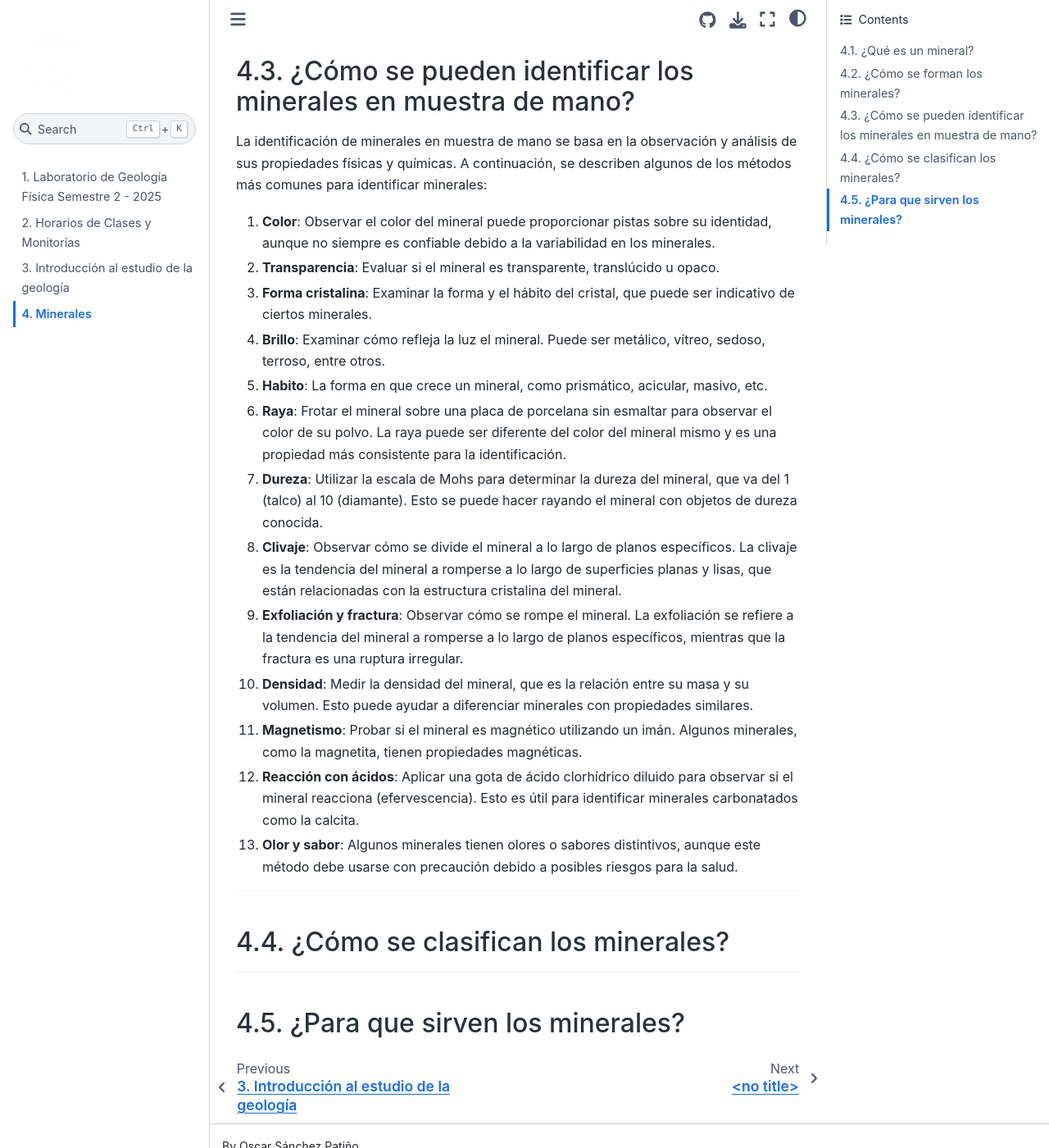
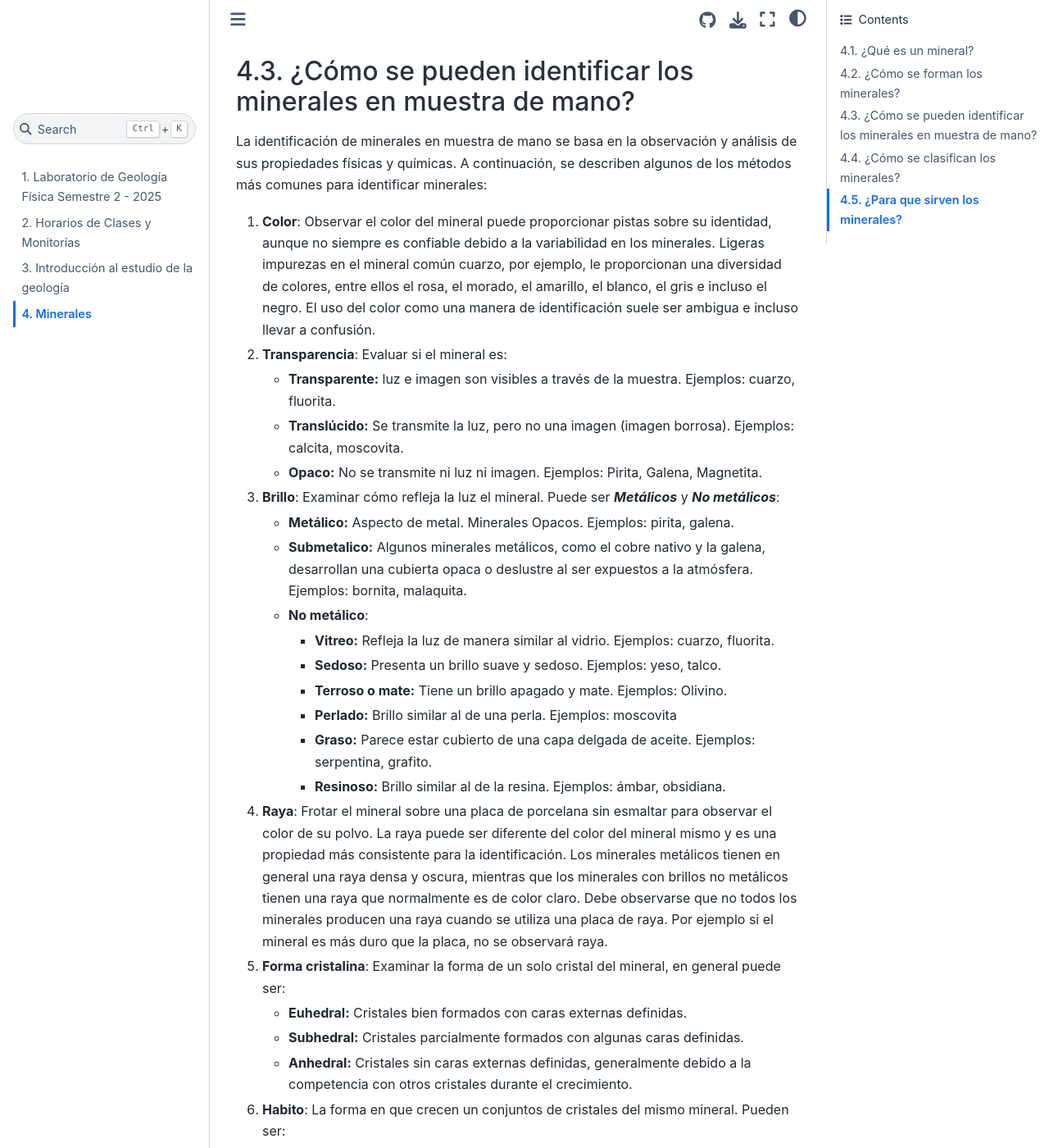
Before and after one commit to oisanchezp/Laboratorio_Geologia_Fisica, a Jupyter Book: the page built from practicas/02_minerales.md, in a window 1280 px wide and 1400 px high, scrolled down 9423 px. Shown: the whole window at 82% size. Built offline with Jupyter Book 1.0.4 settings and Sphinx 7.4.7 and the Sphinx Book theme 1.1.4, drawn with Linux system fonts in a browser that asks for light colours; cross-references to code outside the pages are shown as plain code; some of the changed text lies outside the part shown.

Commit message:
Agregan secciones al capitulo de minerales2

```diff
--- a/practicas/02_minerales.md
+++ b/practicas/02_minerales.md
@@ -220,31 +220,56 @@ Este proceso puede ocurrir de varias maneras, dependiendo de las condiciones amb
 
 La identificación de minerales en muestra de mano se basa en la observación y análisis de sus propiedades físicas y químicas. A continuación, se describen algunos de los métodos más comunes para identificar minerales:
 
-1. **Color**: Observar el color del mineral puede proporcionar pistas sobre su identidad, aunque no siempre es confiable debido a la variabilidad en los minerales.
+1. **Color**: Observar el color del mineral puede proporcionar pistas sobre su identidad, aunque no siempre es confiable debido a la variabilidad en los minerales. Ligeras impurezas en el mineral común cuarzo, por ejemplo, le proporcionan una diversidad de colores, entre ellos el rosa, el morado, el amarillo, el blanco, el gris e incluso el negro. El uso del color como una manera de identificación suele ser ambigua e incluso llevar a confusión.
 
-2. **Transparencia**: Evaluar si el mineral es transparente, translúcido u opaco.
+2. **Transparencia**: Evaluar si el mineral es:
+   - **Transparente:** luz e imagen son visibles a través de la muestra. Ejemplos: cuarzo, fluorita.
+   - **Translúcido:** Se transmite la luz, pero no una imagen (imagen borrosa). Ejemplos: calcita, moscovita.
+   - **Opaco:** No se transmite ni luz ni imagen. Ejemplos: Pirita, Galena, Magnetita.
 
-3. **Forma cristalina**: Examinar la forma y el hábito del cristal, que puede ser indicativo de ciertos minerales.
+3. **Brillo**: Examinar cómo refleja la luz el mineral. Puede ser ***Metálicos*** y ***No metálicos***:
+   - **Metálico:** Aspecto de metal. Minerales Opacos. Ejemplos: pirita, galena.
+   - **Submetalico:** Algunos minerales metálicos, como el cobre nativo y la galena, desarrollan una cubierta opaca o deslustre al ser expuestos a la atmósfera. Ejemplos: bornita, malaquita.
+   - **No metálico**:
+     - **Vitreo:** Refleja la luz de manera similar al vidrio. Ejemplos: cuarzo, fluorita.
+     - **Sedoso:** Presenta un brillo suave y sedoso. Ejemplos: yeso, talco.
+     - **Terroso o mate:** Tiene un brillo apagado y mate. Ejemplos: Olivino.
+     - **Perlado:** Brillo similar al de una perla. Ejemplos: moscovita
+     - **Graso:** Parece estar cubierto de una capa delgada de aceite. Ejemplos: serpentina, grafito.
+     - **Resinoso:** Brillo similar al de la resina. Ejemplos: ámbar, obsidiana.
 
-4. **Brillo**: Examinar cómo refleja la luz el mineral. Puede ser metálico, vítreo, sedoso, terroso, entre otros.
 
-5. **Habito**: La forma en que crece un mineral, como prismático, acicular, masivo, etc.
+4. **Raya**: Frotar el mineral sobre una placa de porcelana sin esmaltar para observar el color de su polvo. La raya puede ser diferente del color del mineral mismo y es una propiedad más consistente para la identificación. Los minerales metálicos tienen en general una raya densa y oscura, mientras que los minerales con brillos no metálicos tienen una raya que normalmente es de color claro. Debe observarse que no todos los minerales producen una raya cuando se utiliza una placa de raya. Por ejemplo si el mineral es más duro que la placa, no se observará raya.
 
-6. **Raya**: Frotar el mineral sobre una placa de porcelana sin esmaltar para observar el color de su polvo. La raya puede ser diferente del color del mineral mismo y es una propiedad más consistente para la identificación.
 
-7. **Dureza**: Utilizar la escala de Mohs para determinar la dureza del mineral, que va del 1 (talco) al 10 (diamante). Esto se puede hacer rayando el mineral con objetos de dureza conocida.
+4. **Forma cristalina**: Examinar la forma de un solo cristal del mineral, en general puede ser:
+   - **Euhedral:** Cristales bien formados con caras externas definidas.
+   - **Subhedral:** Cristales parcialmente formados con algunas caras definidas.
+   - **Anhedral:** Cristales sin caras externas definidas, generalmente debido a la competencia con otros cristales durante el crecimiento.
 
-9. **Clivaje**: Observar cómo se divide el mineral a lo largo de planos específicos. La clivaje es la tendencia del mineral a romperse a lo largo de superficies planas y lisas, que están relacionadas con la estructura cristalina del mineral.
 
-10. **Exfoliación y fractura**: Observar cómo se rompe el mineral. La exfoliación se refiere a la tendencia del mineral a romperse a lo largo de planos específicos, mientras que la fractura es una ruptura irregular.
+5. **Habito**: La forma en que crecen un conjuntos de cristales del mismo mineral. Pueden ser:
+    - **Masivo:** Sin forma definida, como en la mayoría de las rocas.
+    - **Granular:** Compuesto por granos visibles a simple vista.
+    - **Fibroso:** Compuesto por fibras delgadas y alargadas.
+    - **Columnar:** Cristales alargados que forman columnas.
+    - **Botrioidal:** Superficie con forma de racimo de uvas.
+    - **Reniforme:** Superficie con forma de riñón o globo.
 
-11. **Densidad**: Medir la densidad del mineral, que es la relación entre su masa y su volumen. Esto puede ayudar a diferenciar minerales con propiedades similares.
 
-12. **Magnetismo**: Probar si el mineral es magnético utilizando un imán. Algunos minerales, como la magnetita, tienen propiedades magnéticas.
+6. **Dureza**: Utilizar la escala de Mohs para determinar la dureza del mineral, que va del 1 (talco) al 10 (diamante). Esto se puede hacer rayando el mineral con objetos de dureza conocida.
 
-13. **Reacción con ácidos**: Aplicar una gota de ácido clorhídrico diluido para observar si el mineral reacciona (efervescencia). Esto es útil para identificar minerales carbonatados como la calcita.
+7. **Clivaje**: Observar cómo se divide el mineral a lo largo de planos específicos. La clivaje es la tendencia del mineral a romperse a lo largo de superficies planas y lisas, que están relacionadas con la estructura cristalina del mineral.
 
-14. **Olor y sabor**: Algunos minerales tienen olores o sabores distintivos, aunque este método debe usarse con precaución debido a posibles riesgos para la salud.
+8.  **Exfoliación y fractura**: Observar cómo se rompe el mineral. La exfoliación se refiere a la tendencia del mineral a romperse a lo largo de planos específicos, mientras que la fractura es una ruptura irregular.
+
+9.  **Densidad**: Medir la densidad del mineral, que es la relación entre su masa y su volumen. Esto puede ayudar a diferenciar minerales con propiedades similares.
+
+10. **Magnetismo**: Probar si el mineral es magnético utilizando un imán. Algunos minerales, como la magnetita, tienen propiedades magnéticas.
+
+11. **Reacción con ácidos**: Aplicar una gota de ácido clorhídrico diluido para observar si el mineral reacciona (efervescencia). Esto es útil para identificar minerales carbonatados como la calcita.
+
+12. **Olor y sabor**: Algunos minerales tienen olores o sabores distintivos, aunque este método debe usarse con precaución debido a posibles riesgos para la salud.
 
 
 
```
